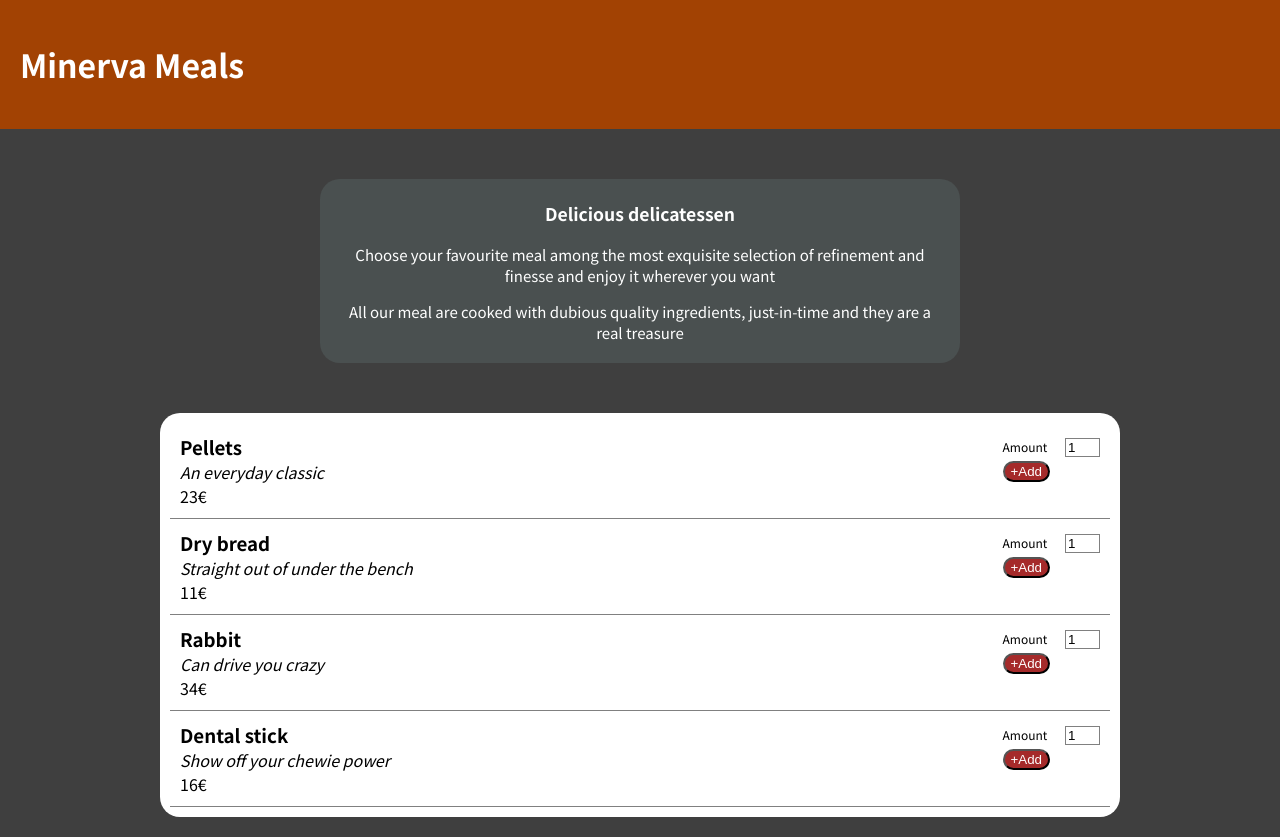
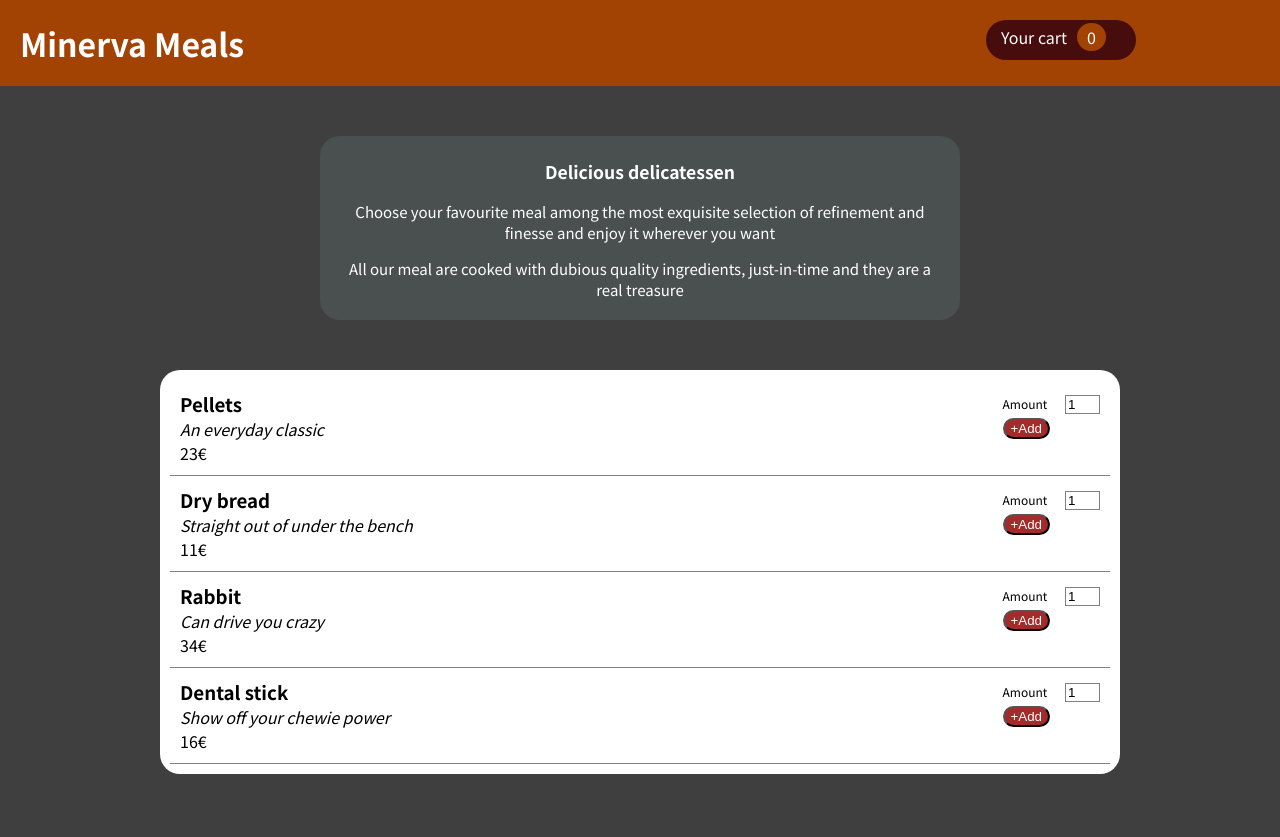
Before and after one commit to jaumecann/React_Food_App, a React (Create React App) app: page / in a window 1280 px wide. After the commit the page ends 800 px from the top, so only its background shows below. Built offline with nearby package versions, Linux system fonts and the light colour scheme.

Commit message:
connection items added - header counter

```diff
--- a/src/components/Header/Header.js
+++ b/src/components/Header/Header.js
@@ -1,10 +1,26 @@
-import React from 'react';
+import React, { useContext, useEffect, useState } from 'react';
+import cartItemContext from '../../context/cartitem-context';
 import headerclass from './Header.module.css'
 
 const Header = () => {
+
+const cartCtx = useContext(cartItemContext);
+
+const [cartCount, setCartCount] = useState(0);
+
+useEffect(()=>{
+
+const addedUpItems = cartCtx.shoppingCart.reduce((a,b) => a + parseInt(b.quantity), 0);
+setCartCount(addedUpItems);
+
+},[cartCtx]);
+
     return (
       <header className={headerclass['principal']}>
           <h1>Minerva Meals</h1>
+          <div className={headerclass.cart_area}>
+            <p>Your cart<span>{cartCount}</span></p>
+          </div>
       </header>
     )
 }
--- a/src/components/Header/Header.module.css
+++ b/src/components/Header/Header.module.css
@@ -3,4 +3,31 @@
     color: white;
     margin: 0;
     padding: 20px;
+    display: flex;
+    justify-content: space-between;
 }
+
+.cart_area {
+    background-color: #470d0d;
+    padding: 5px 15px;
+    border-radius: 20px;
+    width: 150px;
+    margin-right: 10%;
+    height: 40px;
+}
+
+h1 {
+    margin: 0;
+}
+
+.cart_area p {
+    margin: 0;
+    align-items: center;
+}
+
+span {
+    background-color: #A24203;
+    border-radius: 20px;
+    margin-left: 10px;
+    padding: 2px 10px;
+}
--- a/src/components/Home/AddAreaMain.js
+++ b/src/components/Home/AddAreaMain.js
@@ -5,7 +5,7 @@ import SelectAmount from '../UI/SelectAmount';
 
 const AddAreaMain = (props) => {
 
-const [amount, setAmount] = useState(1);
+const [amount, setAmount] = useState("1");
 
 const amountInput = value => setAmount(value);
 
```
Also changed, not shown: 1 other file (tests, documents, lock files or other folders).
